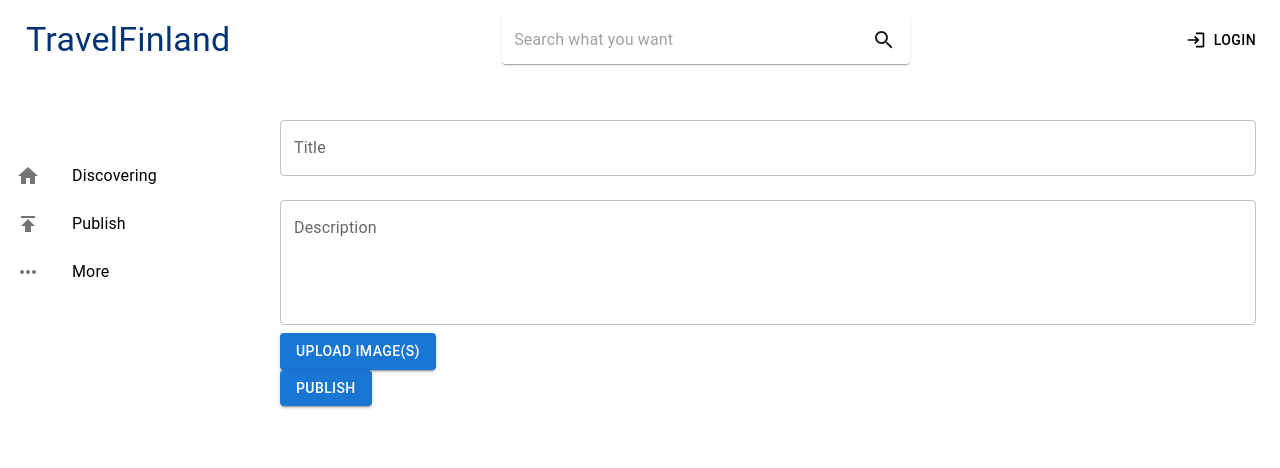
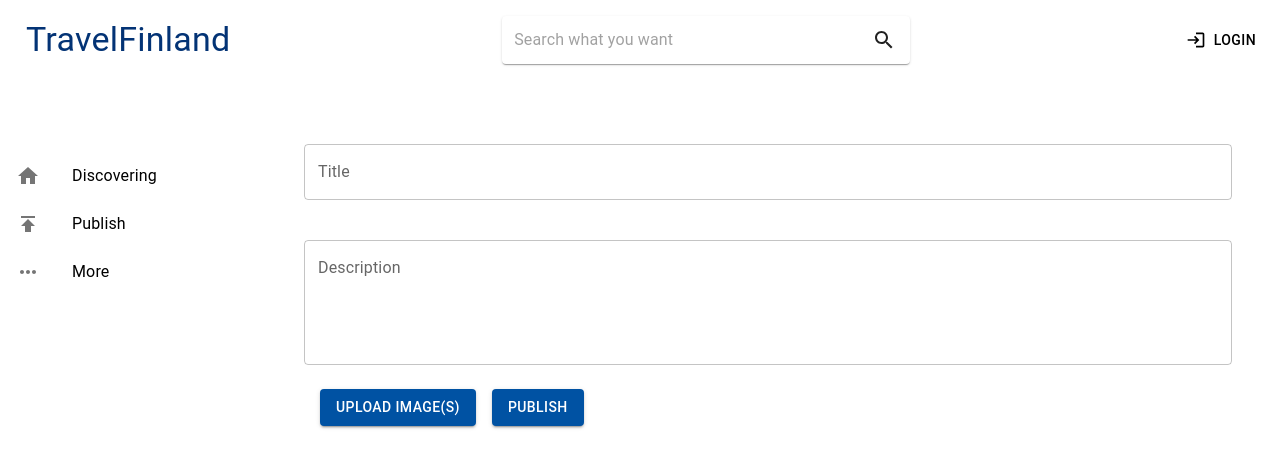
Before and after one commit to kongbai23330/codecamp, a React (Create React App) app: page /publish in a window 1280 px wide. Shown: the top 468 px of the page. Built offline with nearby package versions, Linux system fonts and the light colour scheme.

Commit message:
Publish form layout change

```diff
--- a/src/component/PublishForm.js
+++ b/src/component/PublishForm.js
@@ -1,7 +1,7 @@
 // PublishForm.js
 import React, { useState } from 'react'
 import { useNavigate } from 'react-router-dom'
-import { Box, TextField, Button } from '@mui/material'
+import { Box, TextField, Button, Grid, Stack } from '@mui/material'
 
 const PublishForm = ({ user }) => {
   const navigate = useNavigate()
@@ -55,8 +55,18 @@
     }
   }
 
+  const buttonStyle = {
+    backgroundColor: '#0052A3',
+    color: '#fff',
+    '&:hover': {
+      backgroundColor: '#003c7e',
+    },
+  };
+
   return (
-    <Box component="form" noValidate autoComplete="off" onSubmit={handleSubmit}>
+    <Box component="form" noValidate autoComplete="off" onSubmit={handleSubmit} sx={{ p: 3 }}>
+      <Grid container spacing={2}>
+        <Grid item xs={12}>
           <TextField
             fullWidth
             label="Title"
@@ -64,6 +74,8 @@
             value={title}
             onChange={(e) => setTitle(e.target.value)}
           />
+        </Grid>
+        <Grid item xs={12}>
           <TextField
             fullWidth
             label="Description"
@@ -73,6 +85,9 @@
             value={description}
             onChange={(e) => setDescription(e.target.value)}
           />
+        </Grid>
+        <Grid item xs={12}>
+          <Stack direction="row" spacing={2} justifyContent="flex-start">
             <input
               accept="image/*"
               style={{ display: 'none' }}
@@ -82,25 +97,30 @@
               onChange={handleImageChange}
             />
             <label htmlFor="raised-button-file">
-        <Button variant="contained" component="span">
+              <Button variant="contained" component="span" sx={buttonStyle}>
                 Upload Image(s)
               </Button>
             </label>
-      <Box>
+            <Button type="submit" variant="contained" sx={buttonStyle}>
+              Publish
+            </Button>
+          </Stack>
+        </Grid>
+        <Grid item xs={12}>
+          <Box sx={{ display: 'grid', gridTemplateColumns: 'repeat(3, 1fr)', gap: 2 }}>
             {imagePreviews.map((preview, index) => (
               <img
                 key={index}
                 src={preview}
                 alt={`Preview ${index}`}
-            style={{ maxHeight: '100px', margin: '10px' }}
+                style={{ width: '100%', height: 'auto' }}
               />
             ))}
           </Box>
-      <Button type="submit" variant="contained" color="primary">
-        Publish
-      </Button>
+        </Grid>
+      </Grid>
     </Box>
-  )
-}
+  );
+};
 
-export default PublishForm
+export default PublishForm;
```
Lines whose indentation alone changed are shown as unchanged.
